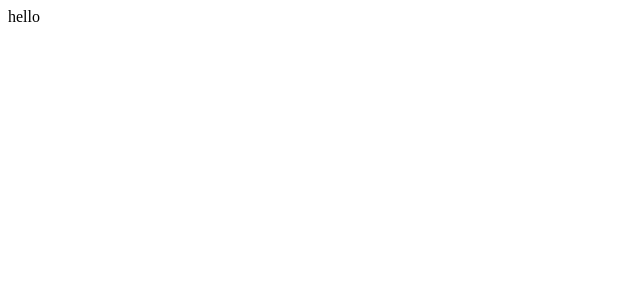
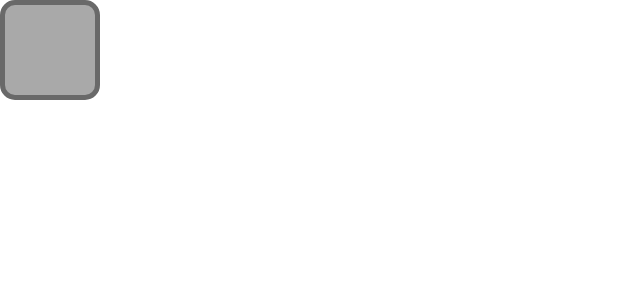
Before and after one commit to IgorFromUA/gameMemory, a React (Create React App) app: page / in a window 1280 px wide. Shown: the top 300 px of the page, without its empty margins (0-640 px from the left). Built offline with nearby package versions, Linux system fonts and the light colour scheme.

Commit message:
create component Card

```diff
--- a/src/App.js
+++ b/src/App.js
@@ -1,11 +1,13 @@
-import './App.css';
+import './styles/App.css';
+import Card from "./components/Card";
+
 
 function App() {
     return (
         <div>
-    hello
+            <Card value='3'/>
         </div>
-    );
+    )
 }
 
 export default App;
--- /dev/null
+++ b/src/components/Card.jsx
@@ -0,0 +1,21 @@
+import React, {useState} from 'react';
+import '../styles/Card.css'
+
+function Card(props) {
+    const [isFlipped, setIsFlipped] = useState(false);
+
+    const handleClick = () => {
+        setIsFlipped(!isFlipped);
+
+    };
+
+    return (
+        <div className={`card ${isFlipped ? 'flipped' : ''}`} onClick={handleClick}>
+            <div className="card-front"></div>
+            <div className="card-back">{props.value}</div>
+        </div>
+    );
+}
+
+
+export default Card;
--- a/src/index.js
+++ b/src/index.js
@@ -1,6 +1,6 @@
 import React from 'react';
 import ReactDOM from 'react-dom/client';
-import './index.css';
+import './styles/index.css';
 import App from './App';
 
 const root = ReactDOM.createRoot(document.getElementById('root'));
--- /dev/null
+++ b/src/styles/Card.css
@@ -0,0 +1,39 @@
+.card {
+    position: relative;
+    width: 100px;
+    height: 100px;
+    transform-style: preserve-3d;
+    transition: transform 0.5s;
+}
+
+.flipped {
+    transform: rotateY(180deg);
+}
+
+.card-front,
+.card-back {
+    position: absolute;
+    width: 100%;
+    height: 100%;
+    border-radius: 15px;
+
+    backface-visibility: hidden;
+}
+
+.card-front {
+    background-color: darkgrey;
+    border: 5px solid dimgray;
+}
+
+.card-back {
+    background-color: lightgrey;
+    border: 5px solid dimgray;
+
+    transform: rotateY(180deg);
+    display: flex;
+    justify-content: center;
+    align-items: center;
+    font-size: 48px;
+    font-weight: bold;
+    color: white;
+}
--- /dev/null
+++ b/src/styles/index.css
@@ -0,0 +1,5 @@
+* {
+    margin: 0;
+    padding: 0;
+    box-sizing: border-box;
+}
```
Also changed, not shown: src/index.css (deleted), src/styles/App.css (added).
